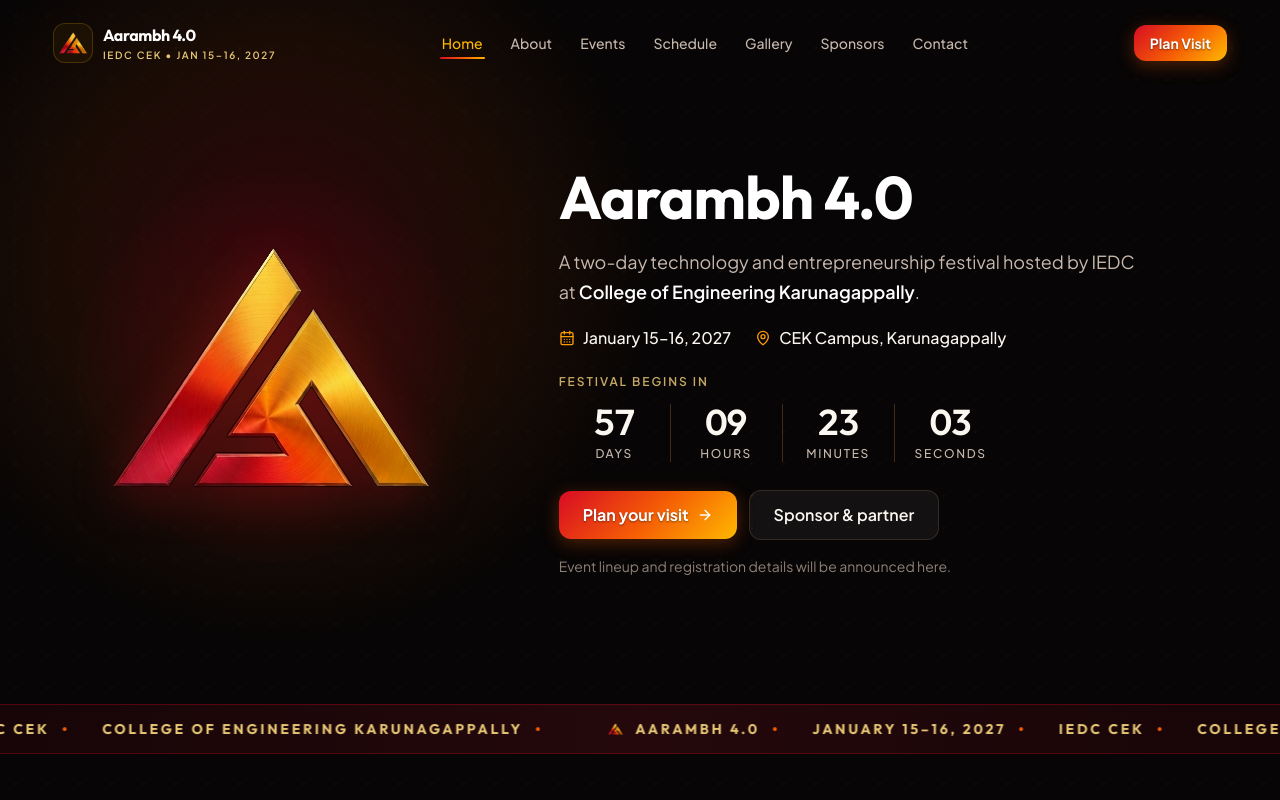
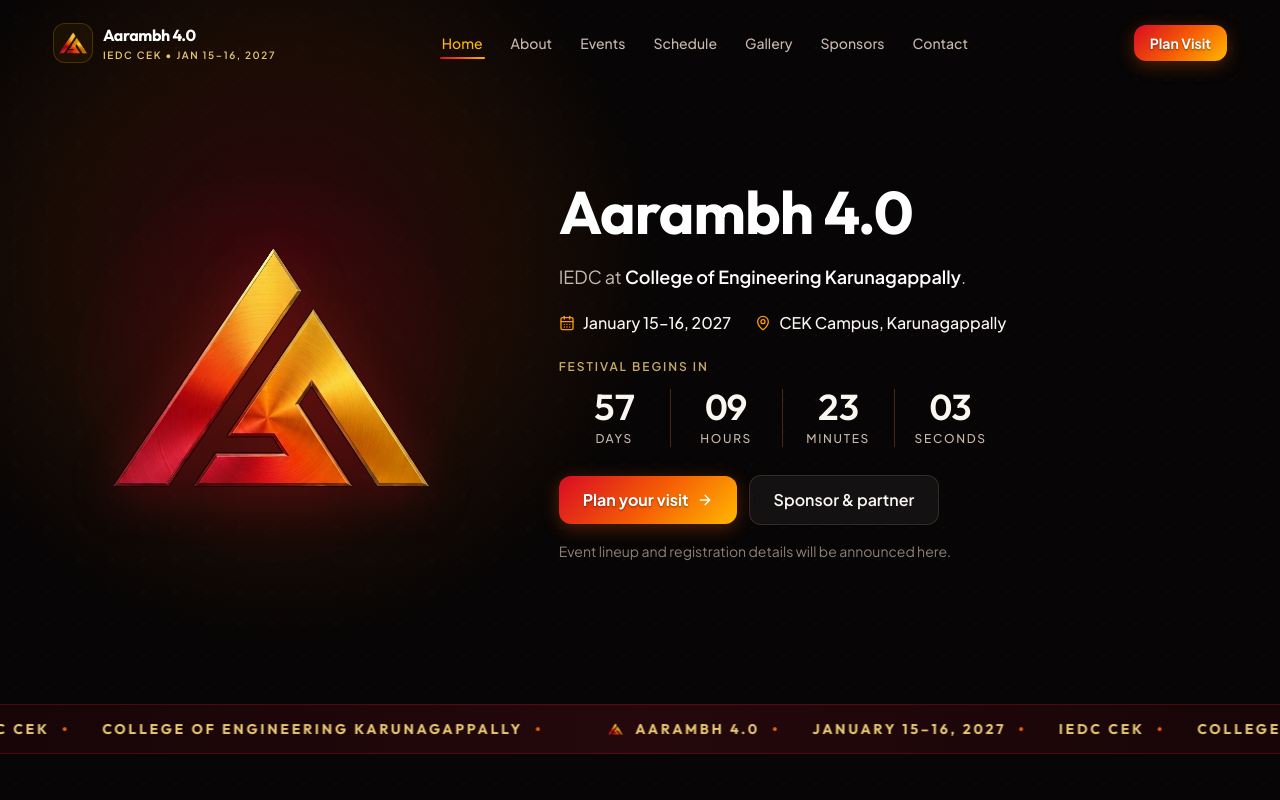
Before and after one commit to abhishekr-git/aarambh4.0, a Next.js app: page / in a window 1280 px wide. Shown: the top 800 px of the page. Built offline with nearby package versions, Linux system fonts and the light colour scheme.

Commit message:
Update hero host subtitle to IEDC at College of Engineering Karunagappally

```diff
--- a/src/components/sections/HeroSection.tsx
+++ b/src/components/sections/HeroSection.tsx
@@ -71,7 +71,7 @@ export function HeroSection() {
 
             {/* Clear Host Line in solid readable color */}
             <p className="mt-3 max-w-xl text-base leading-relaxed text-[var(--text-secondary)] sm:text-lg">
-              A two-day technology and entrepreneurship festival hosted by IEDC at{" "}
+              IEDC at{" "}
               <span className="font-semibold text-white whitespace-normal break-words">{SITE_CONFIG.collegeName}</span>.
             </p>
 
--- a/src/data/site.ts
+++ b/src/data/site.ts
@@ -6,7 +6,7 @@ export const SITE_CONFIG = {
   edition: "4th Edition",
   tagline: "Imagine. Innovate. Integrate.",
   heroSubtitle:
-    "A two-day technology and entrepreneurship festival hosted by IEDC at College of Engineering Karunagappally.",
+    "IEDC at College of Engineering Karunagappally.",
   datesDisplay: "January 15–16, 2027",
   datesShort: "Jan 15–16, 2027",
   startDateIso: "2027-01-15T09:00:00+05:30",
```
